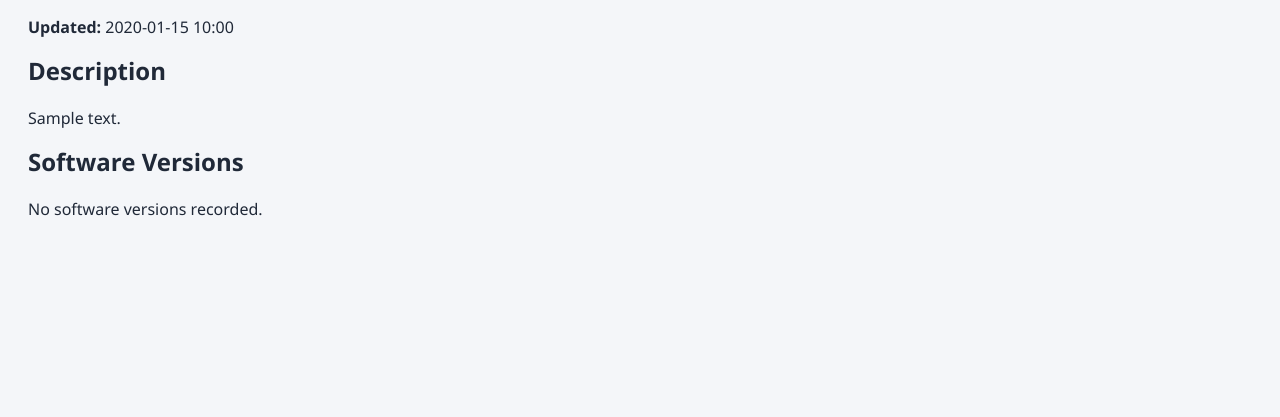
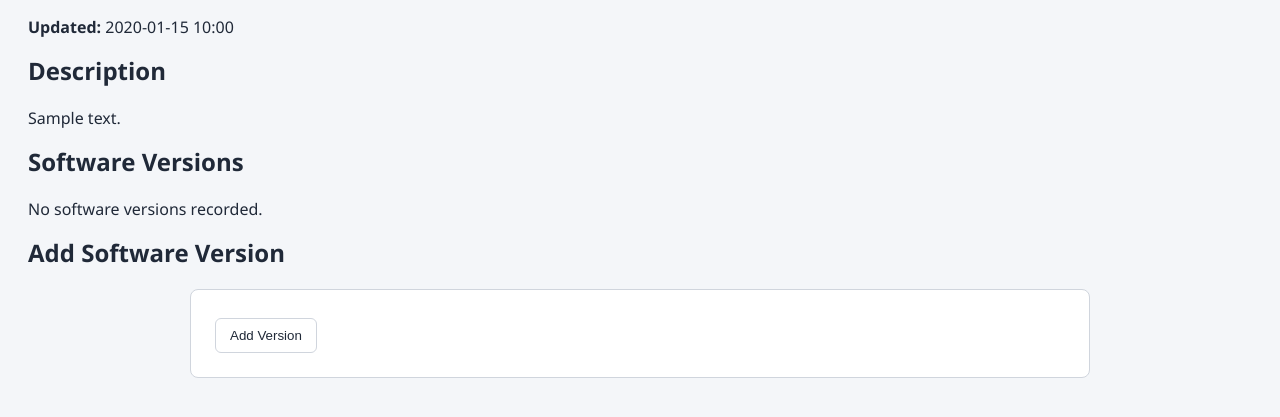
Before and after one commit to swojo609/POSCollective, a Flask app: page /tickets/1 in a window 1280 px wide. Shown: the part 364-781 px from the top of the page. Run offline with Flask 3, Linux system fonts and the light colour scheme; a user stored in the database is signed in; tables that the repository leaves empty hold one stand-in row (values such as "Sample post").

Commit message:
Add software version removal to ticket details

```diff
--- a/app/__init__.py
+++ b/app/__init__.py
@@ -337,6 +337,92 @@
     @login_required
     def ticket_detail(ticket_id):
         ticket = models.Ticket.query.get_or_404(ticket_id)
+
         return render_template("ticket_detail.html", ticket=ticket)
 
+    @app.route("/tickets/<int:ticket_id>/versions/add", methods=["POST"])
+    @login_required
+    def add_ticket_version(ticket_id):
+        ticket = models.Ticket.query.get_or_404(ticket_id)
+
+        if ticket.ticket_type == "ENCOR":
+            version = request.form.get("version", "").strip()
+            service_pack = request.form.get("service_pack", "").strip()
+
+            if not version:
+                flash("Please select a version.", "error")
+                return redirect(url_for("ticket_detail", ticket_id=ticket.id))
+
+            ticket_version = models.TicketVersion(
+                ticket_id=ticket.id,
+                version=version,
+                service_pack=None if service_pack in ("", "-") else service_pack,
+            )
+
+        elif ticket.ticket_type =="SCO":
+            adk_version = request.form.get("adk_version", "").strip()
+            tb_version = request.form.get("tb_version", "").strip()
+
+            if not adk_version and not tb_version:
+                flash("Enter an ADK or TB version.", "error"),
+                return redirect(url_for("ticket_detail", ticket_id=ticket.id))
+
+            ticket_version = models.Ticketversion(
+                ticket_id=ticket.id,
+                version=f"ADK{adk_version} TB{tb_version}",
+            )
+
+        elif ticket.ticket_type == "ISS45":
+            version = request.form.get("version", "").strip()
+
+            if version not in ("V7", "V8"):
+                flash("Please select V7 or V8.", "error")
+                return redirect(url_for("ticket_detail", ticket_id=ticket.id))
+
+            ticket_version = models.TicketVersion(
+                ticket_id=ticket.id,
+                version=version,
+            )
+
+        elif ticket.ticket_type == "Connected Payments":
+            pos_dll = request.form.get("pos_dll", "").strip()
+            eps_dll = request.form.get("eps_dll", "").strip()
+
+            if not pos_dll and not eps_dll:
+                flash("Enter a POS DLL or EPS DLL.", "error")
+                return redirect(url_for("ticket_detail", ticket_id=ticket.id))
+
+            ticket_version = models.TicketVersion(
+                ticket_id=ticket.id,
+                version=f"POS{pos_dll} EPS{eps_dll}",
+            )
+
+        else:
+            flash("Unsupported incident type.", "error")
+            return redirect(url_for("ticket_detail", ticket_id=ticket.id))
+
+        db.session.add(ticket_version)
+        db.session.commit()
+
+        flash("Software version added successfully.", "success")
+        return redirect(url_for("ticket_detail", ticket_id=ticket.id))
+
+    @app.route("/tickets/<int:ticket_id>/versions/<int:version_id>/remove", methods=["POST"])
+    @login_required
+    def remove_ticket_version(ticket_id, version_id):
+        ticket = models.Ticket.query.get_or_404(ticket_id)
+
+        version = models.TicketVersion.query.filter_by(
+            id=version_id,
+            ticket_id=ticket.id,
+        ).first_or_404()
+
+        db.session.delete(version)
+        db.session.commit()
+
+        flash("Software version remove.", "success")
+        return redirect(url_for("ticket_detail", ticket_id=ticket.id))
+
+
+
     return app
--- a/app/templates/ticket_detail.html
+++ b/app/templates/ticket_detail.html
@@ -28,12 +28,120 @@
         {% if ticket.versions %}
             <ul>
                 {% for version in ticket.versions %}
-                    <li>{{ version.version }}{% if version.service_pack %} {{ version.service_pack }}{% endif %}</li>
+                    <li>
+                        {{ version.version }}{% if version.service_pack %} {{ version.service_pack }}{% endif %}
+
+                        <form method="POST"
+                              action="{{ url_for('remove_ticket_version', ticket_id=ticket.id, version_id=version.id) }}"
+                              style="display: inline;"
+                              onsubmit="return confirm('Remove this software version?');">
+                            <button type="submit">Remove</button>
+                        </form>
+                    </li>
                 {% endfor %}
             </ul>
         {% else %}
             <p>No software versions recorded.</p>
         {% endif %}
+        <h2>Add Software Version</h2>
+
+        <form method="POST" action="{{ url_for('add_ticket_version', ticket_id=ticket.id) }}" class="ticket-form">
+            {% if ticket.ticket_type == "ENCOR" %}
+                <label for="version">Version</label>
+                <select id="version" name="version" required>
+                    <option value="">Select a version</option>
+                    {% for v in ["17.0", "16.0", "15.0", "14.0", "13.0", "12.1", "12.0", "11.1", "11.0", "10.1", "10.0", "9.2", "9.0", "8.1", "8.0", "7.1", "7.0", "6.3", "6.2", "6.1", "6.0", "5.1", "5.0", "4.0", "3.0", "2.0", "1.3", "1.2", "1.0"] %}
+                        <option value="{{ v }}">{{ v }}</option>
+                    {% endfor %}
+                </select>
+
+                <label id="service-pack-label" for="service_pack">SP</label>
+                <select id="service_pack" name="service_pack">
+                    <option value="-">-</option>
+                </select>
+
+            {% elif ticket.ticket_type == "SCO" %}
+                <label for="adk_version">ADK (optional)</label>
+                <input id="adk_version" name="adk_version" type="text" maxlength="10">
+
+                <label for="tb_version">TB (optional)</label>
+                <input id="tb_version" name="tb_version" type="text" maxlength="10">
+
+            {% elif ticket.ticket_type == "ISS45" %}
+                <label for="iss45_version">Version</label>
+                <select id="iss45_version" name="version" required>
+                    <option value="">Select a version</option>
+                    <option value="V7">V7</option>
+                    <option value="V8">V8</option>
+                </select>
+
+            {% elif ticket.ticket_type == "Connected Payments" %}
+                <label for="pos_dll">POS DLL (optional)</label>
+                <input id="pos_dll" name="pos_dll" type="text" maxlength="10">
+
+                <label for="eps_dll">EPS DLL (optional)</label>
+                <input id="eps_dll" name="eps_dll" type="text" maxlength="10">
+            {% endif %}
+
+            <button type="submit">Add Version</button>
+        </form>
+
     </main>
+
+<script>
+document.addEventListener("DOMContentLoaded", function () {
+    const versionSelect = document.getElementById("version");
+    const servicePackSelect = document.getElementById("service_pack");
+    const servicePackLabel = document.getElementById("service-pack-label");
+
+    if (!versionSelect || !servicePackSelect || !servicePackLabel) {
+        return;
+    }
+
+    const servicePacks = {
+        "17.0": ["SP4", "SP3", "SP2", "SP1"],
+        "16.0": ["SP11", "SP10", "SP9", "SP8", "SP7", "SP6", "SP5", "SP4", "SP3", "SP2", "SP1"],
+        "15.0": ["SP21", "SP20", "SP19", "SP18", "SP17", "SP16", "SP15", "SP14", "SP13", "SP12", "SP11", "SP10", "SP9", "SP8", "SP7", "SP6", "SP5", "SP4", "SP3", "SP2", "SP1"],
+        "14.0": ["SP23", "SP22", "SP21", "SP20", "SP19", "SP18", "SP17", "SP16", "SP15", "SP14", "SP13", "SP12", "SP11", "SP10", "SP9", "SP8", "SP7", "SP6", "SP5", "SP4", "SP3", "SP2", "SP1"],
+        "13.0": ["HF17", "HF16", "HF15", "HF14", "HF13.1", "HF12", "HF11", "HF10", "HF9", "HF8", "HF7", "HF2"],
+        "12.1": ["HF8", "HF7", "HF6", "HF5"]
+    };
+
+    function updateServicePacks() {
+        const version = versionSelect.value;
+        const isHotfix = version.startsWith("12.") || version.startsWith("13.");
+
+        servicePackLabel.textContent = isHotfix ? "HF" : "SP";
+        servicePackSelect.innerHTML = "";
+
+        if (!version || parseFloat(version) < 12) {
+            servicePackLabel.hidden = true;
+            servicePackSelect.hidden = true;
+            servicePackSelect.disabled = true;
+            return;
+        }
+
+        servicePackLabel.hidden = false;
+        servicePackSelect.hidden = false;
+        servicePackSelect.disabled = false;
+
+        const dash = document.createElement("option");
+        dash.value = "-";
+        dash.textContent = "-";
+        servicePackSelect.appendChild(dash);
+
+        (servicePacks[version] || []).forEach(function (pack) {
+            const option = document.createElement("option");
+            option.value = pack;
+            option.textContent = pack;
+            servicePackSelect.appendChild(option);
+        });
+    }
+
+    versionSelect.addEventListener("change", updateServicePacks);
+    updateServicePacks();
+});
+</script>
+
 </body>
 </html>
```
